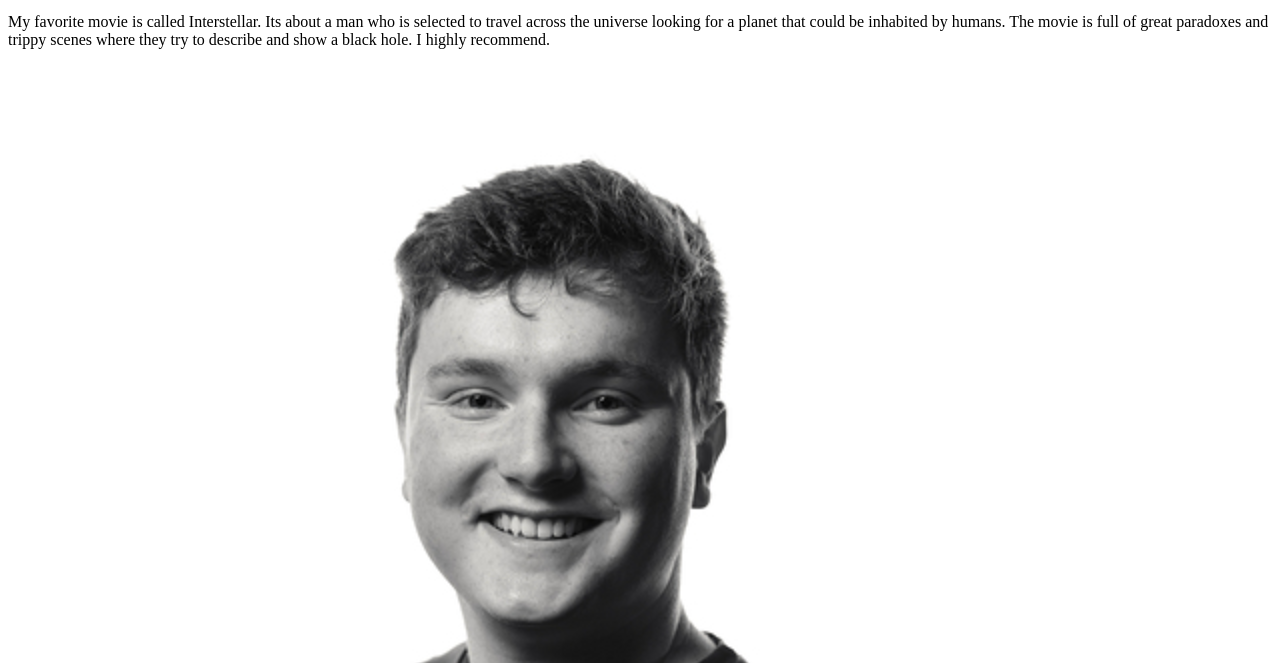
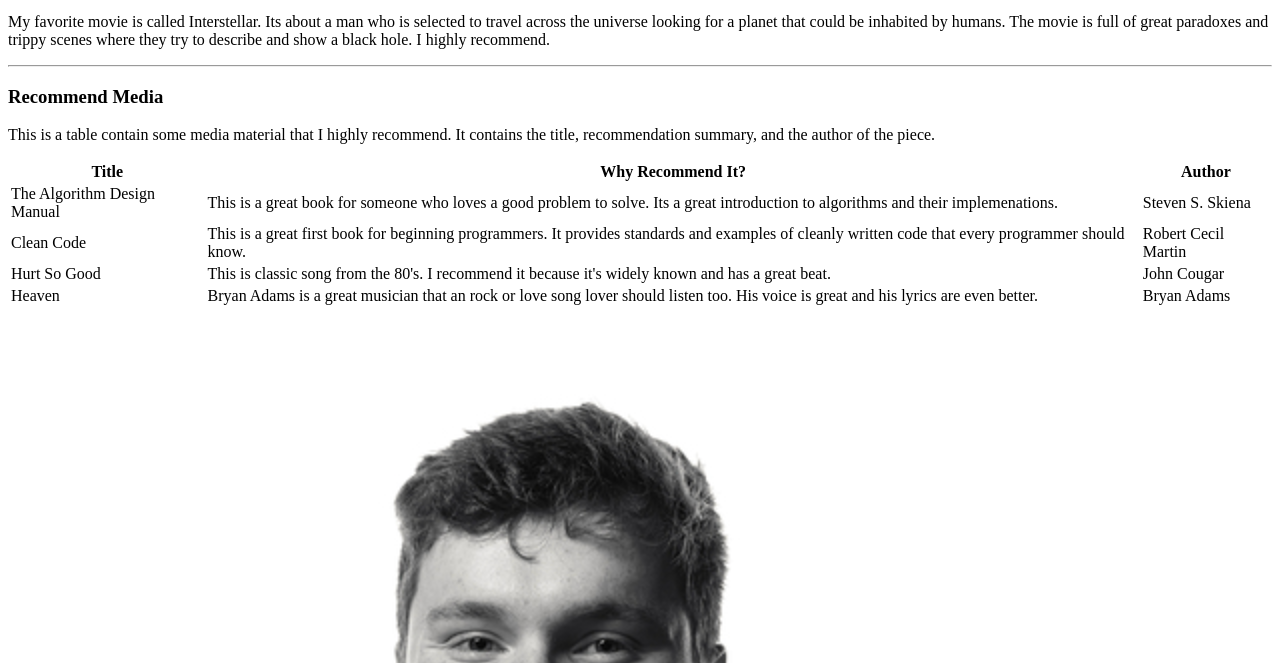
Before and after one commit to 44-563-Web-Apps-S24/44563-webapps-s24-assignment3-Pchristy03, a plain HTML site: page mymedia.html in a window 1280 px wide. Shown: the part 137-800 px from the top of the page. Drawn offline with Linux system fonts and the light colour scheme.

Commit message:
add recommended media section and table

```diff
--- a/mymedia.html
+++ b/mymedia.html
@@ -18,6 +18,52 @@
             The movie is full of great paradoxes and trippy scenes where they try to describe and
             show a black hole. I highly recommend.
         </p>
+        <hr/>
+        <h3>Recommend Media</h3>
+        <p>
+            This is a table contain some media material that I highly recommend.
+            It contains the title, recommendation summary, and the author of the piece.
+        </p>
+        <table>
+            <tr>
+                <th>Title</th>
+                <th>Why Recommend It?</th>
+                <th>Author</th>
+            </tr>
+            <tr>
+                <td>The Algorithm Design Manual</td>
+                <td>
+                    This is a great book for someone who loves a good problem to solve.
+                     Its a great introduction to algorithms and their implemenations.
+                </td>
+                <td>Steven S. Skiena</td>
+            </tr>
+            <tr>
+                <td>Clean Code</td>
+                <td>
+                    This is a great first book for beginning programmers.
+                     It provides standards and examples of cleanly written
+                     code that every programmer should know.
+                </td>
+                <td>Robert Cecil Martin</td>
+            </tr>
+            <tr>
+                <td>Hurt So Good</td>
+                <td>
+                    This is classic song from the 80's.
+                    I recommend it because it's widely known and has a great beat.
+                </td>
+                <td>John Cougar</td>
+            </tr>
+            <tr>
+                <td>Heaven</td>
+                <td>
+                    Bryan Adams is a great musician that an rock or love song lover
+                    should listen too. His voice is great and his lyrics are even better.
+                </td>
+                <td>Bryan Adams</td>
+            </tr>
+        </table>
         <img src="./headshot.png"/>
         <a href="./headshot.png">Personal Headshot</a>
     </body>
```
